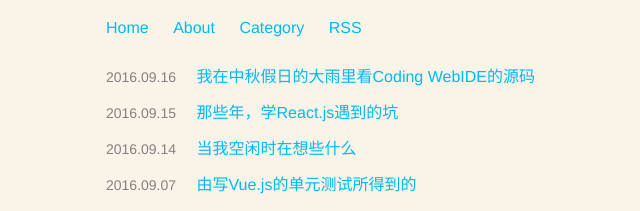
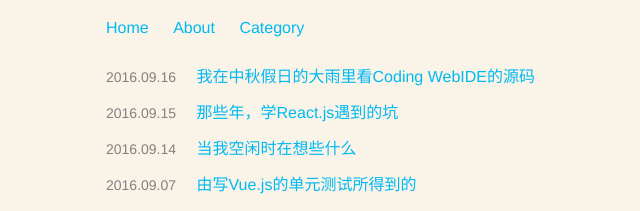
Before and after one commit to yanglh13/zzuieliyaoli.github.io, a Jekyll site: the page built from index.html, in a window 1280 px wide. Shown: the top 211 px of the page, without its empty margins (114-754 px from the left). Built offline with Jekyll 4.4.1, drawn with Linux system fonts in a browser that asks for light colours; the list of posts is cut into pages by our own code; comment, search, counter and statistics services are not loaded.

Commit message:
remove rss

```diff
--- a/_includes/header.html
+++ b/_includes/header.html
@@ -15,7 +15,6 @@
             <a class="page-link" href="{{ page.url | prepend: site.baseurl }}">{{ page.title }}</a>
           {% endif %}
         {% endfor %}
-        <a class="page-link" href="{{ "/feed.xml" | prepend: site.baseurl }}">RSS</a>
       </div>
     </nav>
   </div>
```
